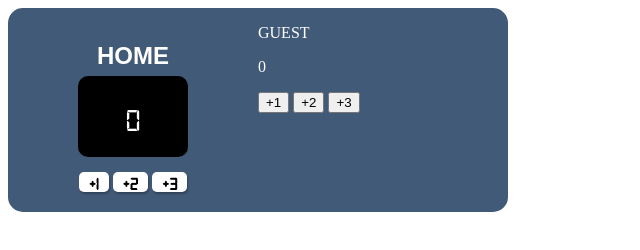
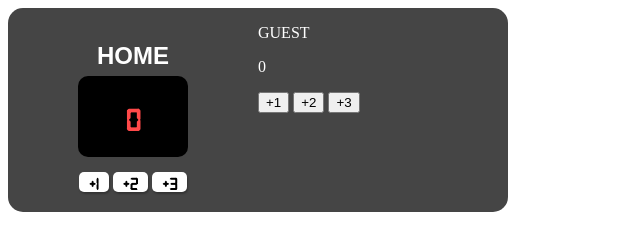
Before and after one commit to hussans/ProjectScoreboardPractice, a plain HTML site: page index.html in a window 1280 px wide. Shown: the whole page, without its empty margins (0-640 px from the left). Drawn offline with Linux system fonts and the light colour scheme.

Commit message:
Home - Scoreboard Styling Updated

```diff
--- a/styles/style.css
+++ b/styles/style.css
@@ -7,7 +7,7 @@ body {
 }
 
 .scoreboard {
-    background-color: #415a77;
+    background-color: #454545;
 
     display: grid;
     grid-template-columns: repeat(2, 1fr);
@@ -44,7 +44,9 @@ body {
 
 #home-score {
     font-family: 'Digital-7', Arial, Helvetica, sans-serif;
+    font-weight: 600;
     font-size: 2rem;
+    color: rgb(255, 73, 73);
 }
 
 .home-buttons button {
```
